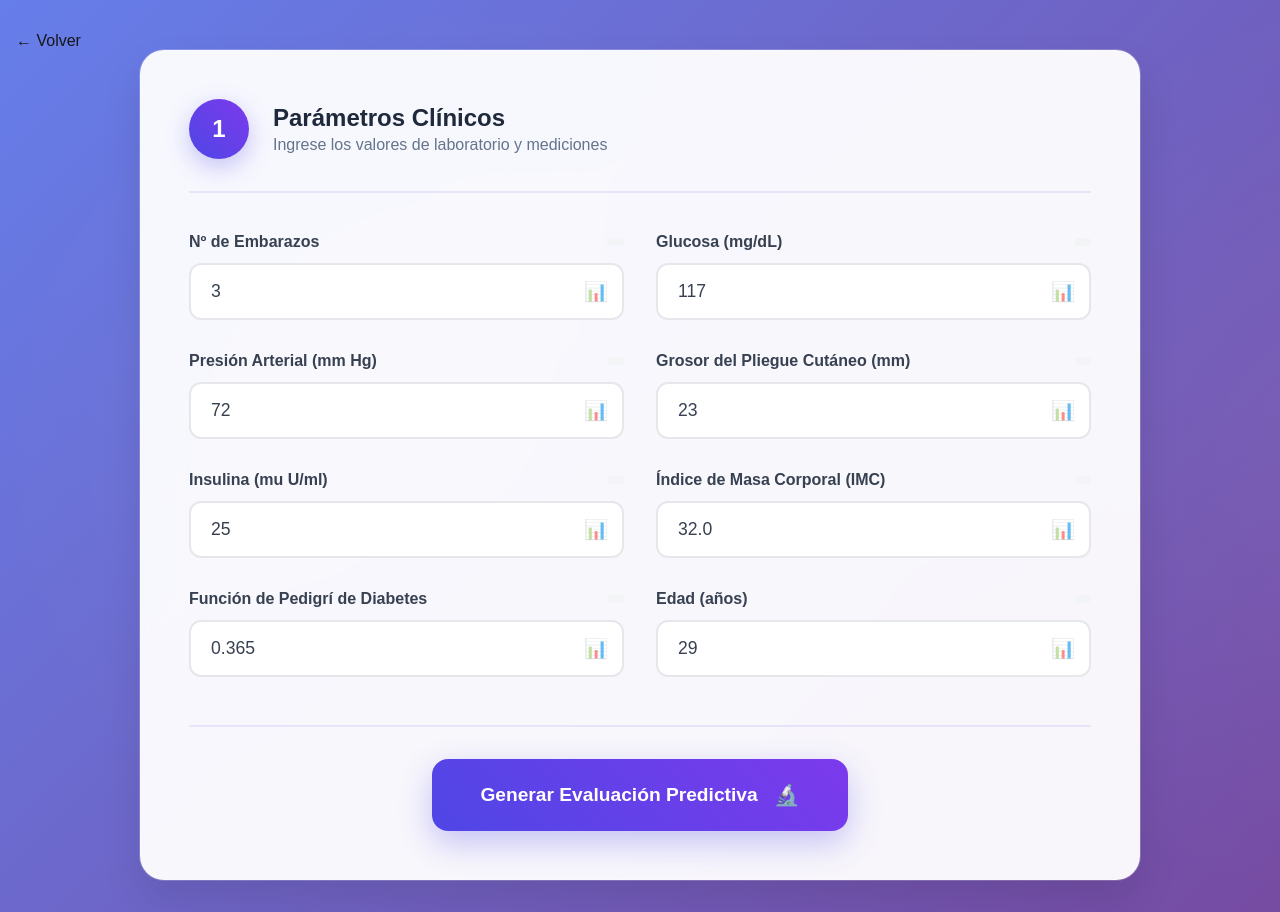
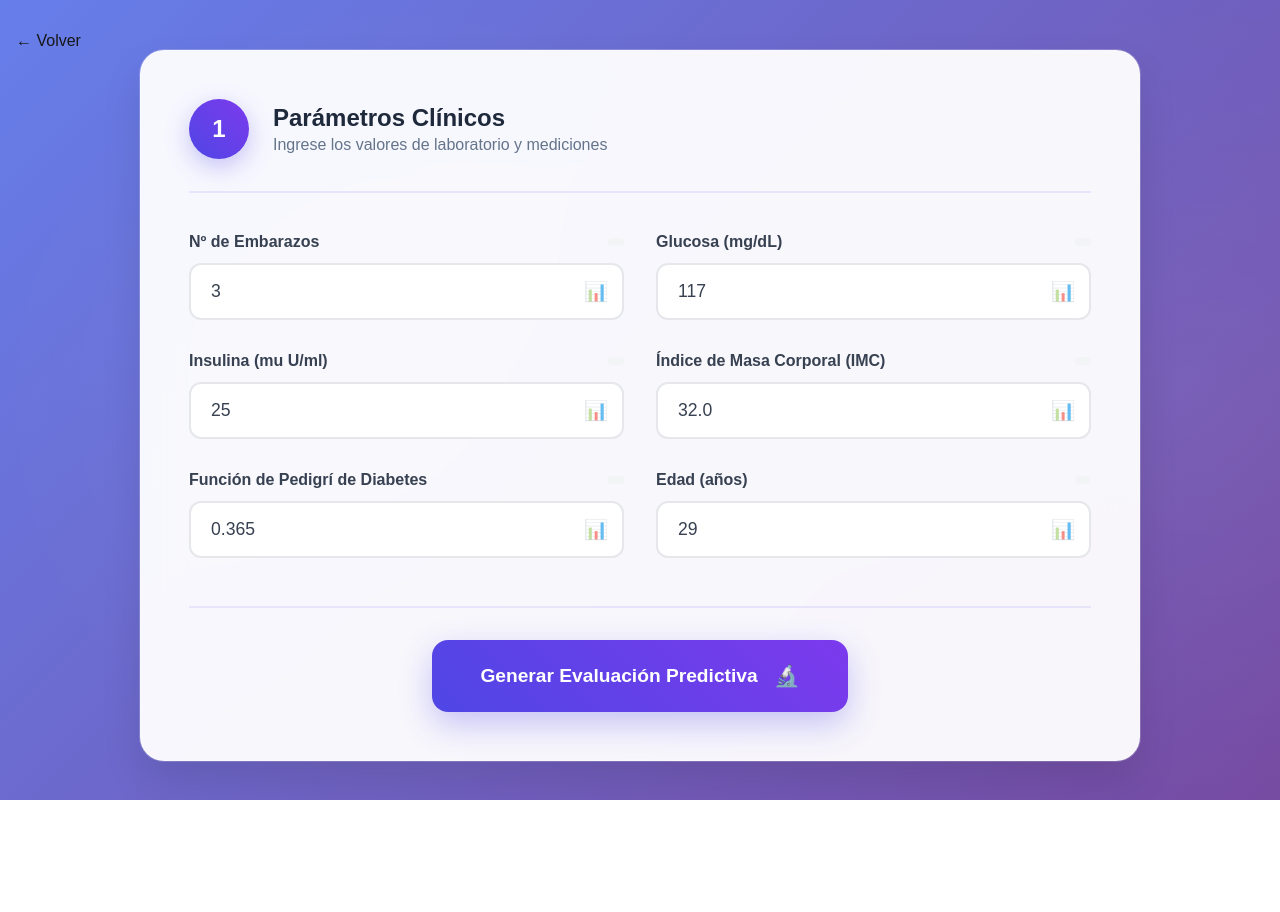
Before and after one commit to claram97/predictor-diabetes, a Next.js app: page /evaluacion in a window 1280 px wide. After the commit the page ends 800 px from the top, so only its background shows below. Built offline with nearby package versions, Linux system fonts and the light colour scheme; no server answers.

Commit message:
change endpoint in FE and update readme

```diff
--- a/src/app/evaluacion/form.config.js
+++ b/src/app/evaluacion/form.config.js
@@ -3,8 +3,6 @@ import * as Yup from 'yup';
 export const formFields = [
   { name: 'Pregnancies', label: 'Nº de Embarazos', step: '1', initialValue: '3' },
   { name: 'Glucose', label: 'Glucosa (mg/dL)', step: '1', initialValue: '117' },
-    { name: 'BloodPressure', label: 'Presión Arterial (mm Hg)', step: '1', initialValue: '72' },
-    { name: 'SkinThickness', label: 'Grosor del Pliegue Cutáneo (mm)', step: '1', initialValue: '23' },
   { name: 'Insulin', label: 'Insulina (mu U/ml)', step: '1', initialValue: '25' },
   { name: 'BMI', label: 'Índice de Masa Corporal (IMC)', step: '0.1', initialValue: '32.0' },
   { name: 'DiabetesPedigreeFunction', label: 'Función de Pedigrí de Diabetes', step: '0.001', initialValue: '0.365' },
@@ -14,8 +12,6 @@ export const formFields = [
 export const validationSchema = Yup.object({
   Pregnancies: Yup.number().min(0, 'No puede ser negativo').required('Campo obligatorio'),
   Glucose: Yup.number().min(0, 'No puede ser negativo').required('Campo obligatorio'),
-  BloodPressure: Yup.number().min(0, 'No puede ser negativo').required('Campo obligatorio'),
-  SkinThickness: Yup.number().min(0, 'No puede ser negativo').required('Campo obligatorio'),
   Insulin: Yup.number().min(0, 'No puede ser negativo').required('Campo obligatorio'),
   BMI: Yup.number().min(0, 'No puede ser negativo').required('Campo obligatorio'),
   DiabetesPedigreeFunction: Yup.number().min(0, 'No puede ser negativo').required('Campo obligatorio'),
--- a/src/components/EvaluationForm.js
+++ b/src/components/EvaluationForm.js
@@ -7,7 +7,6 @@ import styles from '../app/evaluacion/evaluation.module.css';
 import { predict } from '../services';
 
 export default function EvaluationForm() {
-  const token = process.env.NEXT_PUBLIC_GOOGLE_API_KEY;
   const [apiError, setApiError] = useState(null);
   const [result, setResult] = useState(null);
 
@@ -19,9 +18,18 @@ export default function EvaluationForm() {
       setResult(null);
 
       try {
+        const requiredFields = {
+          Pregnancies: values.Pregnancies,
+          Glucose: values.Glucose,
+          Insulin: values.Insulin,
+          BMI: values.BMI,
+          DiabetesPedigreeFunction: values.DiabetesPedigreeFunction,
+          Age: values.Age
+        };
+
         const stringValues = {};
-        for (const key in values) {
-          stringValues[key] = String(values[key]);
+        for (const key in requiredFields) {
+          stringValues[key] = String(requiredFields[key]);
         }
 
         const dataToPredict = {
@@ -30,7 +38,7 @@ export default function EvaluationForm() {
 
         console.log(dataToPredict);
 
-        const predictionData = await predict(dataToPredict, token);
+        const predictionData = await predict(dataToPredict);
 
         const firstPrediction = predictionData.predictions[0];
         const scores = firstPrediction.scores;
@@ -38,7 +46,6 @@ export default function EvaluationForm() {
 
         const maxScore = Math.max(...scores);
         const maxScoreIndex = scores.indexOf(maxScore);
-
         const predictedClass = classes[maxScoreIndex];
 
         setResult({
@@ -85,8 +92,7 @@ export default function EvaluationForm() {
                     name={field.name}
                     type="number"
                     step={field.step}
-                    className={`${styles.input} ${
-                      formik.touched[field.name] && formik.errors[field.name] ? styles.inputError : ''
+                    className={`${styles.input} ${formik.touched[field.name] && formik.errors[field.name] ? styles.inputError : ''
                       } ${formik.touched[field.name] && !formik.errors[field.name] ? styles.inputSuccess : ''}`}
                     onChange={formik.handleChange}
                     onBlur={formik.handleBlur}
@@ -166,7 +172,7 @@ export default function EvaluationForm() {
                 <button className={styles.actionButton} onClick={() => window.print()}>
                   📄 Imprimir Reporte
                 </button>
-                <button className={styles.actionButton} onClick={() => {formik.resetForm(); setResult(null)}}>
+                <button className={styles.actionButton} onClick={() => { formik.resetForm(); setResult(null) }}>
                   🔄 Nueva Evaluación
                 </button>
               </div>
--- a/src/services/index.ts
+++ b/src/services/index.ts
@@ -1,7 +1,6 @@
+import { LOCAL_PREDICT_PATH } from "./paths";
 import { MODEL_BASE_URL, post } from "./utils";
 
-// Hice opcional el token porque no lo tenía para pasarselo pero hay que hacerlo obligatorio
 export const predict = async (data: any, token?: string) => {
-    console.log("Predicting for data...", data);
-    return await post(`${MODEL_BASE_URL}:predict`, data, token);
+    return await post(`${MODEL_BASE_URL}${LOCAL_PREDICT_PATH}`, data, token);
 };
--- /dev/null
+++ b/src/services/paths.ts
@@ -0,0 +1,2 @@
+export const LOCAL_PREDICT_PATH = '/predict/logistic_regression';
+export const GOOGLE_PREDICT_PATH_LOCAL = ':predict';
--- a/src/services/utils.ts
+++ b/src/services/utils.ts
@@ -1,4 +1,5 @@
-export const MODEL_BASE_URL = process.env.NEXT_PUBLIC_MODEL_BASE_URL!;
+// export const MODEL_BASE_URL = process.env.NEXT_PUBLIC_MODEL_BASE_URL!;
+export const MODEL_BASE_URL = process.env.NEXT_PUBLIC_LOCAL_MODEL_BASE_URL!;
 
 export const stdFetch = async (endpoint: string, config = {}) => {
   try {
```
Also changed, not shown: requirements.txt (added), 2 other files (tests, documents, lock files or other folders). Lines whose indentation alone changed are shown as unchanged.
